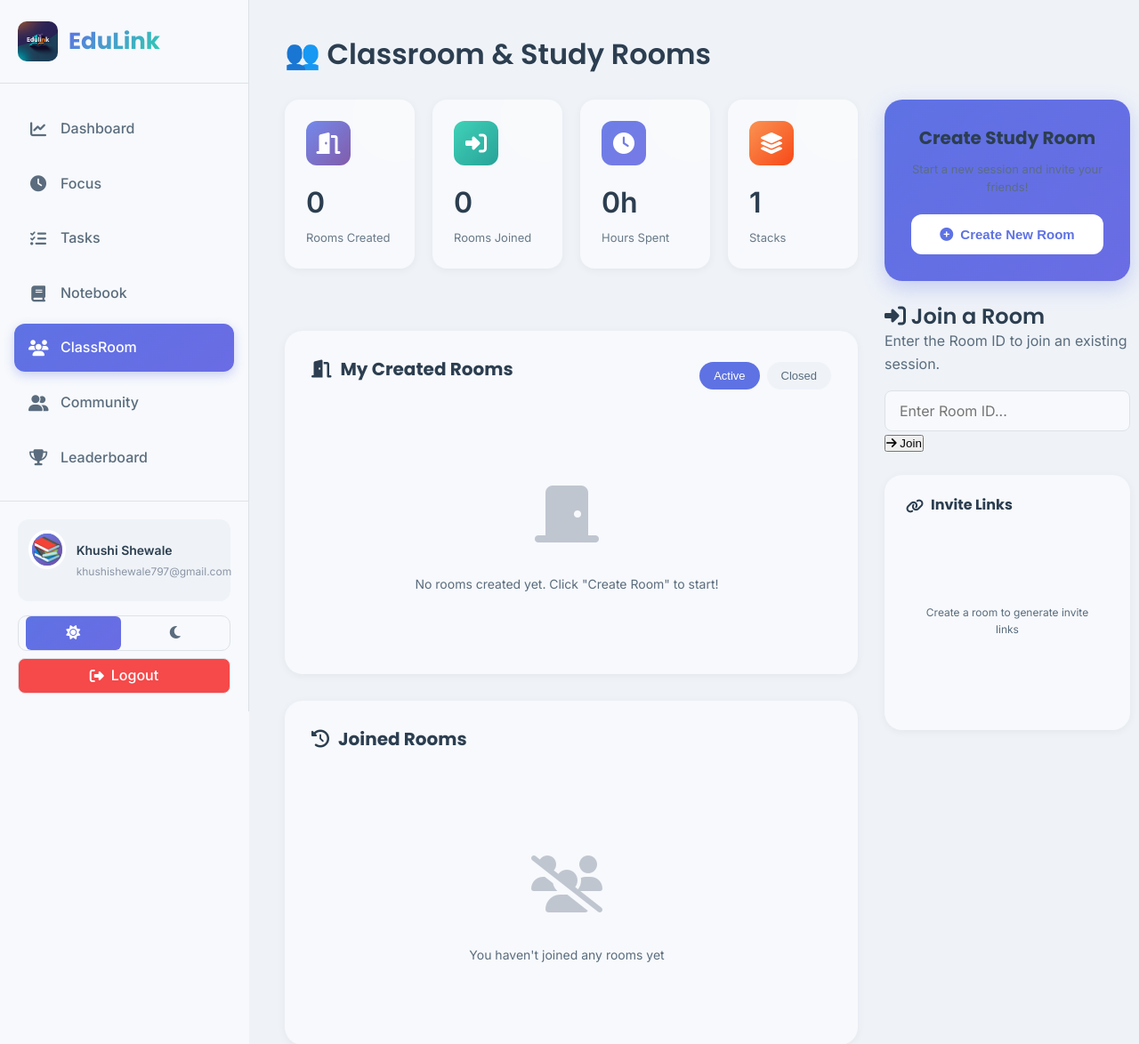
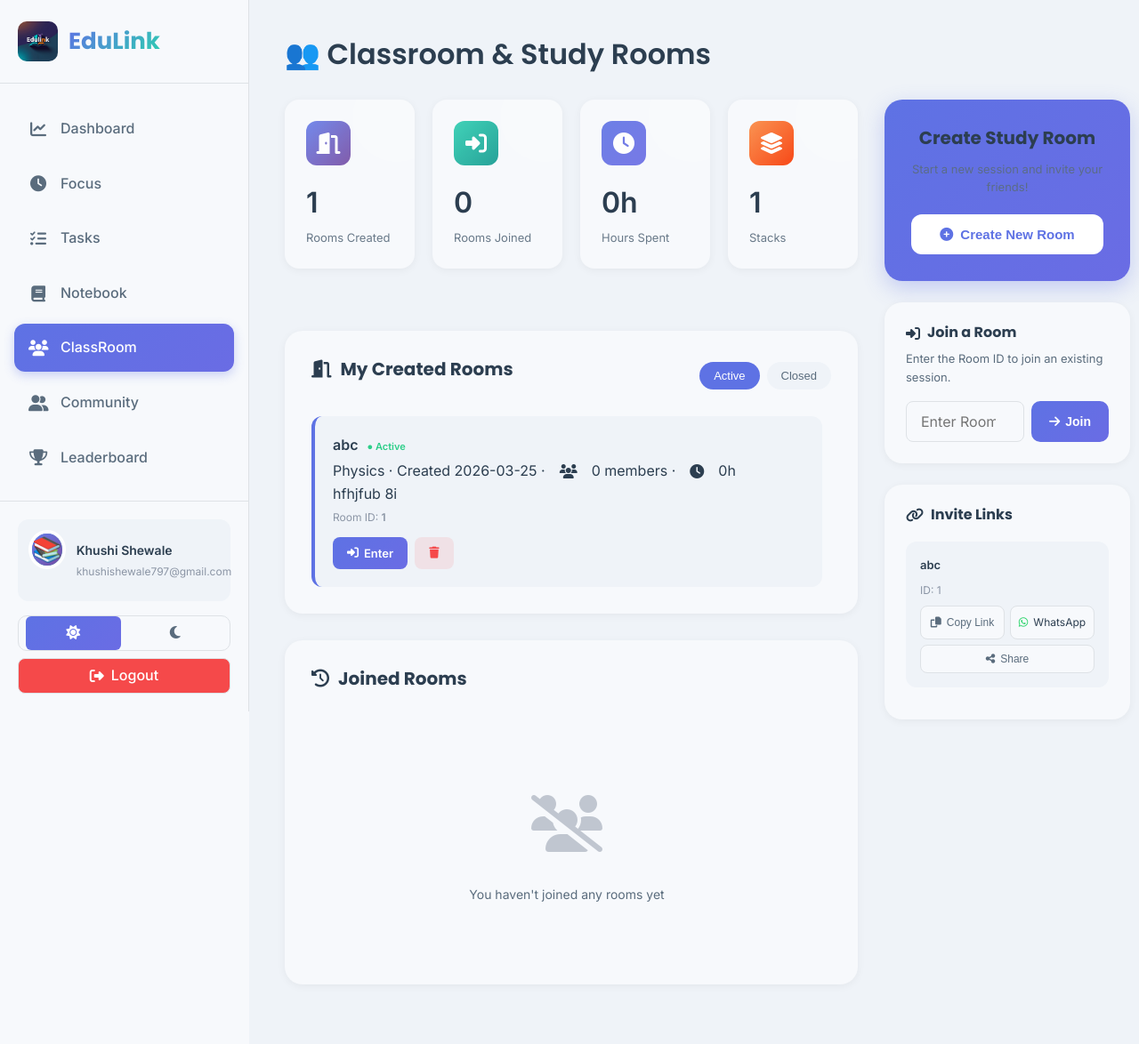
Before and after one commit to OceanicCoderX/EduLink_Flask, a Flask app: page /classroom in a window 1280 px wide. Shown: the top 1174 px of the page at 89% size. After the commit the page ends 1110 px from the top, so only its background shows below. Run offline with Flask 3, Linux system fonts and the light colour scheme; a user stored in the database is signed in; data comes from the database, SQL or seed files in the repository; data that the repository does not hold is empty; some libraries are stand-ins or nearby versions.

Commit message:
fix(classroom): modal classList fix, join-room CSS, enter-btn alias, null status guard, error handling

```diff
--- a/static/css/classroom.css
+++ b/static/css/classroom.css
@@ -334,6 +334,87 @@
             gap: 24px;
             position: sticky;
             top: 40px;
+        }
+
+        /* Join Room Card */
+        .join-room-card {
+            background: var(--bg-primary);
+            padding: 24px;
+            border-radius: 20px;
+            box-shadow: 0 2px 10px rgba(0,0,0,0.05);
+        }
+
+        .join-room-card h3 {
+            font-size: 16px;
+            font-weight: 700;
+            color: var(--text-primary);
+            margin-bottom: 8px;
+            display: flex;
+            align-items: center;
+            gap: 8px;
+        }
+
+        .join-room-card p {
+            font-size: 13px;
+            color: var(--text-secondary);
+            margin-bottom: 16px;
+        }
+
+        .join-input-row {
+            display: flex;
+            gap: 8px;
+        }
+
+        .join-id-input {
+            flex: 1;
+            padding: 12px 14px;
+            border: 1px solid var(--border-color);
+            border-radius: 10px;
+            background: var(--bg-secondary);
+            color: var(--text-primary);
+            font-size: 14px;
+            font-family: var(--font-body);
+            outline: none;
+            transition: all 0.3s;
+        }
+
+        .join-id-input:focus {
+            border-color: var(--primary);
+            box-shadow: 0 0 0 3px rgba(94,114,228,0.1);
+        }
+
+        .join-id-btn {
+            padding: 12px 20px;
+            background: linear-gradient(135deg, var(--primary), var(--accent-1));
+            color: white;
+            border: none;
+            border-radius: 10px;
+            cursor: pointer;
+            font-weight: 600;
+            font-size: 14px;
+            white-space: nowrap;
+            transition: all 0.3s;
+            display: flex;
+            align-items: center;
+            gap: 6px;
+        }
+
+        .join-id-btn:hover {
+            transform: translateY(-2px);
+            box-shadow: 0 4px 12px rgba(94,114,228,0.3);
+        }
+
+        /* enter-btn = alias for btn-join */
+        .enter-btn {
+            background: linear-gradient(135deg, var(--primary), var(--accent-1));
+            color: white;
+            text-decoration: none;
+        }
+
+        .enter-btn:hover {
+            transform: translateY(-2px);
+            box-shadow: 0 4px 12px rgba(94, 114, 228, 0.3);
+            color: white;
         }
 
         /* Create Room Card */
--- a/static/js/classroom.js
+++ b/static/js/classroom.js
@@ -35,7 +35,7 @@
         .then(rooms => {
             const el = document.getElementById('myRoomsList');
             const filtered = rooms.filter(r =>
-                currentTab === 'active' ? r.status === 'active' : r.status === 'closed'
+                currentTab === 'active' ? (r.status || 'active') === 'active' : r.status === 'closed'
             );
 
             if (filtered.length === 0) {
@@ -44,13 +44,17 @@
                 return;
             }
 
-            el.innerHTML = filtered.map(r => `
-                <div class="room-card ${r.status === 'closed' ? 'closed-room' : ''}">
+            el.innerHTML = filtered.map(r => {
+                const roomStatus = r.status || 'active';
+                return `
+                <div class="room-card ${roomStatus === 'closed' ? 'closed-room' : ''}">
                     <div class="room-info">
                         <div class="room-name">
                             ${r.room_name}
                             ${r.has_password ? '<i class="fas fa-lock" style="font-size:12px;color:var(--accent-2);margin-left:4px;"></i>' : ''}
-                            ${r.status === 'closed' ? '<span style="font-size:11px;color:#f5494a;margin-left:6px;">[Closed]</span>' : '<span style="font-size:11px;color:#2dce89;margin-left:6px;">● Active</span>'}
+                            ${roomStatus === 'closed'
+                                ? '<span style="font-size:11px;color:#f5494a;margin-left:6px;">[Closed]</span>'
+                                : '<span style="font-size:11px;color:#2dce89;margin-left:6px;">● Active</span>'}
                         </div>
                         <div class="room-meta">
                             ${r.subject} · Created ${r.created_date}
@@ -63,20 +67,24 @@
                         </div>
                     </div>
                     <div class="room-actions">
-                        ${r.status === 'active' ? `
-                            <a href="/room/${r.room_id}" class="room-btn enter-btn">
+                        ${roomStatus === 'active' ? `
+                            <a href="/room/${r.room_id}" class="room-btn btn-join">
                                 <i class="fas fa-sign-in-alt"></i> Enter
                             </a>
                         ` : ''}
-                        <button onclick="deleteRoom(${r.room_id})" class="room-btn delete-btn">
+                        <button onclick="deleteRoom(${r.room_id})" class="room-btn btn-delete">
                             <i class="fas fa-trash"></i>
                         </button>
                     </div>
                 </div>
-            `).join('');
+            `}).join('');
 
             // Render invite links for active rooms
-            renderInviteLinks(rooms.filter(r => r.status === 'active'));
+            renderInviteLinks(rooms.filter(r => (r.status || 'active') === 'active'));
+        })
+        .catch(err => {
+            console.error('get-my-rooms error:', err);
+            showToast('Could not load rooms — check console', 'error');
         });
 }
 
@@ -99,9 +107,10 @@
                     <div class="room-info">
                         <div class="room-name">
                             ${r.room_name}
-                            ${r.status === 'closed'
-                                ? '<span style="font-size:11px;color:#f5494a;margin-left:6px;">[Closed by admin]</span>'
-                                : '<span style="font-size:11px;color:#2dce89;margin-left:6px;">● Active</span>'}
+                            ${r.status === 'active'
+                                ? '<span style="font-size:11px;color:#2dce89;margin-left:6px;">● Active</span>'
+                                : '<span style="font-size:11px;color:#f5494a;margin-left:6px;">[Closed by admin]</span>'}
+
                         </div>
                         <div class="room-meta">
                             ${r.subject} · Host: ${r.admin_name} · Joined ${r.join_date}
@@ -222,17 +231,17 @@
 }
 
 function openModal() {
-    document.getElementById('createRoomModal').style.display = 'flex';
+    document.getElementById('createRoomModal').classList.add('show');
 }
 
 function closeModal() {
-    document.getElementById('createRoomModal').style.display = 'none';
+    document.getElementById('createRoomModal').classList.remove('show');
     document.getElementById('createRoomForm').reset();
     document.getElementById('roomPassword').style.display = 'none';
 }
 
 function closePwdModal() {
-    document.getElementById('passwordModal').style.display = 'none';
+    document.getElementById('passwordModal').classList.remove('show');
     document.getElementById('joinPasswordInput').value = '';
     pendingJoinId = null;
 }
@@ -290,12 +299,13 @@
                 closePwdModal();
                 showToast('Joined! Entering room...', 'success');
                 setTimeout(() => { window.location.href = '/room/' + data.room_id; }, 600);
-            } else if (data.error === 'Incorrect password') {
+            } else if (data.error && data.error.includes('password')) {
                 // Show password modal
                 pendingJoinId = roomId;
-                document.getElementById('passwordModal').style.display = 'flex';
+                document.getElementById('passwordModal').classList.add('show');
                 document.getElementById('joinPasswordInput').focus();
                 if (password) showToast('Incorrect password, try again.', 'error');
+
             } else {
                 showToast(data.error || 'Could not join room', 'error');
             }
@@ -329,87 +339,16 @@
         });
 }
 
-// ── Inline styles for join-room card and closed-room ─────────
+// ── Inline styles for join-room card, closed-room, and link-btn tweaks ──
+// (main styles in classroom.css)
+const _style = document.createElement('style');
+_style.textContent = `
+    .closed-room { border-left-color: #6c757d !important; }
+    .closed-room .room-name { opacity: 0.7; }
+    .stat-icon.orange { background: linear-gradient(135deg,#fb8940,#f83600); color:#fff; }
+`;
+document.head.appendChild(_style);
 
-const style = document.createElement('style');
-style.textContent = `
-    .join-room-card {
-        background: var(--bg-secondary);
-        border-radius: 12px;
-        padding: 16px 20px;
-        margin-bottom: 16px;
-        border: 1px solid var(--border-color);
-    }
-    .join-room-card h3 {
-        font-size: 15px;
-        font-weight: 600;
-        margin-bottom: 6px;
-        color: var(--text-primary);
-    }
-    .join-room-card p {
-        font-size: 13px;
-        color: var(--text-muted);
-        margin-bottom: 12px;
-    }
-    .join-input-row {
-        display: flex;
-        gap: 8px;
-    }
-    .join-id-input {
-        flex: 1;
-        padding: 10px 14px;
-        border: 1px solid var(--border-color);
-        border-radius: 8px;
-        background: var(--bg-primary);
-        color: var(--text-primary);
-        font-size: 14px;
-        outline: none;
-    }
-    .join-id-input:focus { border-color: var(--primary); }
-    .join-id-btn {
-        padding: 10px 18px;
-        background: var(--primary);
-        color: white;
-        border: none;
-        border-radius: 8px;
-        cursor: pointer;
-        font-weight: 600;
-        font-size: 14px;
-        white-space: nowrap;
-    }
-    .join-id-btn:hover { opacity: 0.85; }
-
-    .closed-room { opacity: 0.65; }
-
-    .link-item {
-        padding: 12px 16px;
-        border-bottom: 1px solid var(--border-color);
-    }
-    .link-item:last-child { border-bottom: none; }
-    .link-room-name {
-        font-weight: 600;
-        font-size: 14px;
-        color: var(--text-primary);
-        margin-bottom: 2px;
-    }
-    .link-btn {
-        padding: 6px 12px;
-        border: 1px solid var(--border-color);
-        border-radius: 6px;
-        background: var(--bg-primary);
-        color: var(--text-primary);
-        font-size: 12px;
-        cursor: pointer;
-        display: inline-flex;
-        align-items: center;
-        gap: 4px;
-        text-decoration: none;
-    }
-    .link-btn:hover { background: var(--primary); color: white; border-color: var(--primary); }
-
-    .stat-icon.orange { background: rgba(251,137,64,0.12); color:#fb8940; }
-`;
-document.head.appendChild(style);
 
 
 // ── Toast helper (uses common.js if available, else inline) ───
```
